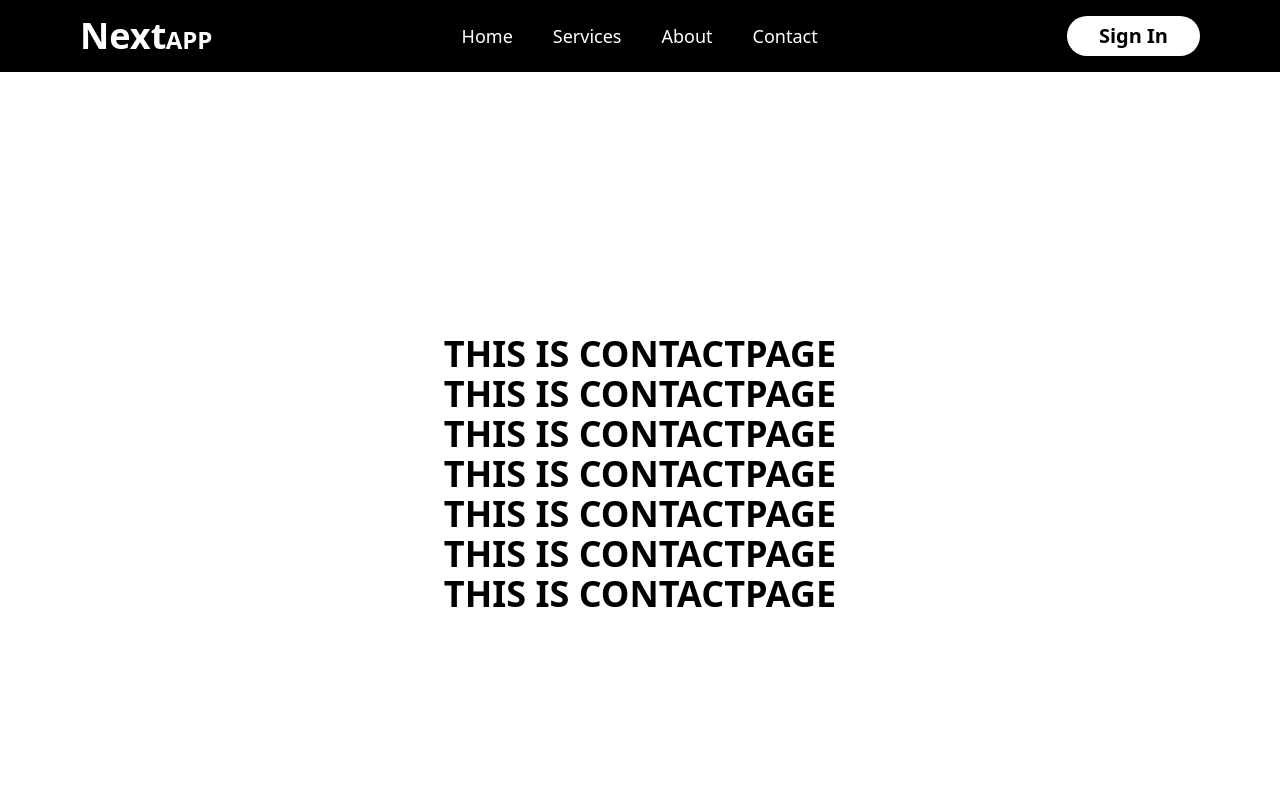
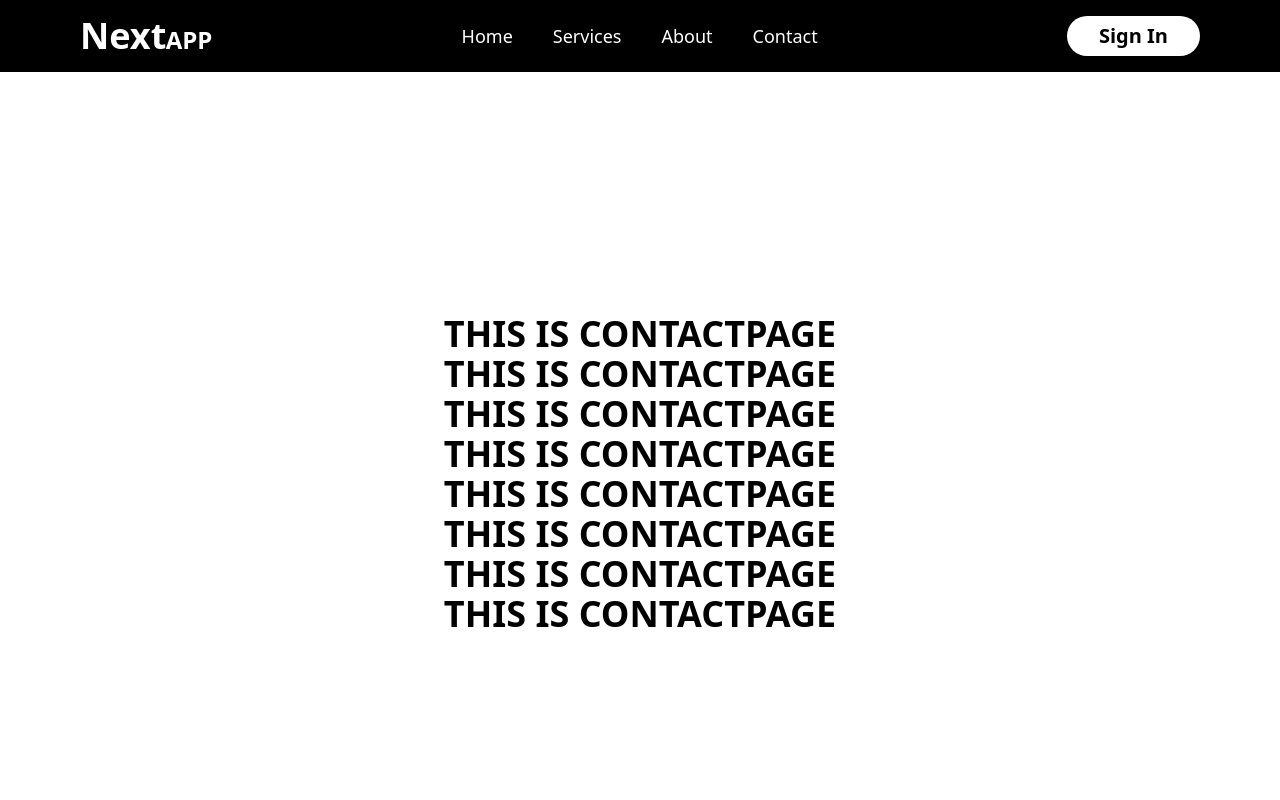
Before and after one commit to mohammadnobin/next-app, a Next.js app: page /contact in a window 1280 px wide. Shown: the top 800 px of the page. Built offline with nearby package versions, Linux system fonts and the light colour scheme.

Commit message:
some code updated

```diff
--- a/src/app/contact/page.jsx
+++ b/src/app/contact/page.jsx
@@ -22,6 +22,9 @@ const contactPage = () => {
                <div className='font-bold text-4xl uppercase'>
             this is contactPage
         </div>
+               <div className='font-bold text-4xl uppercase'>
+            this is contactPage
+        </div>
         </div>
     );
 };
```
